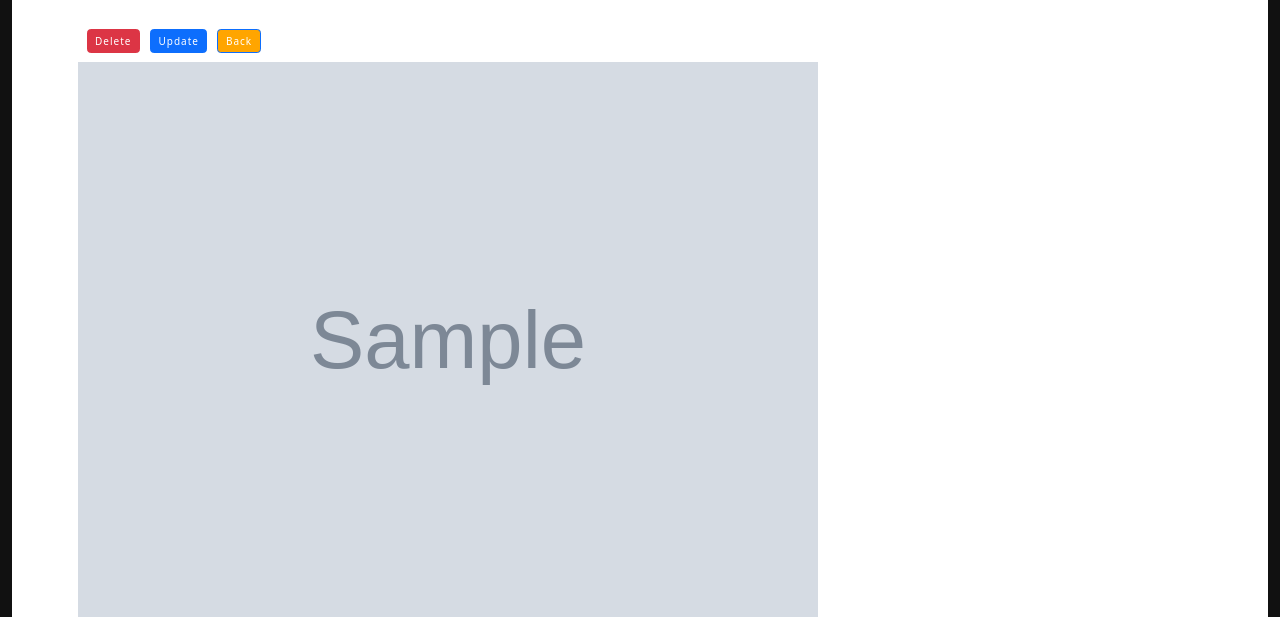
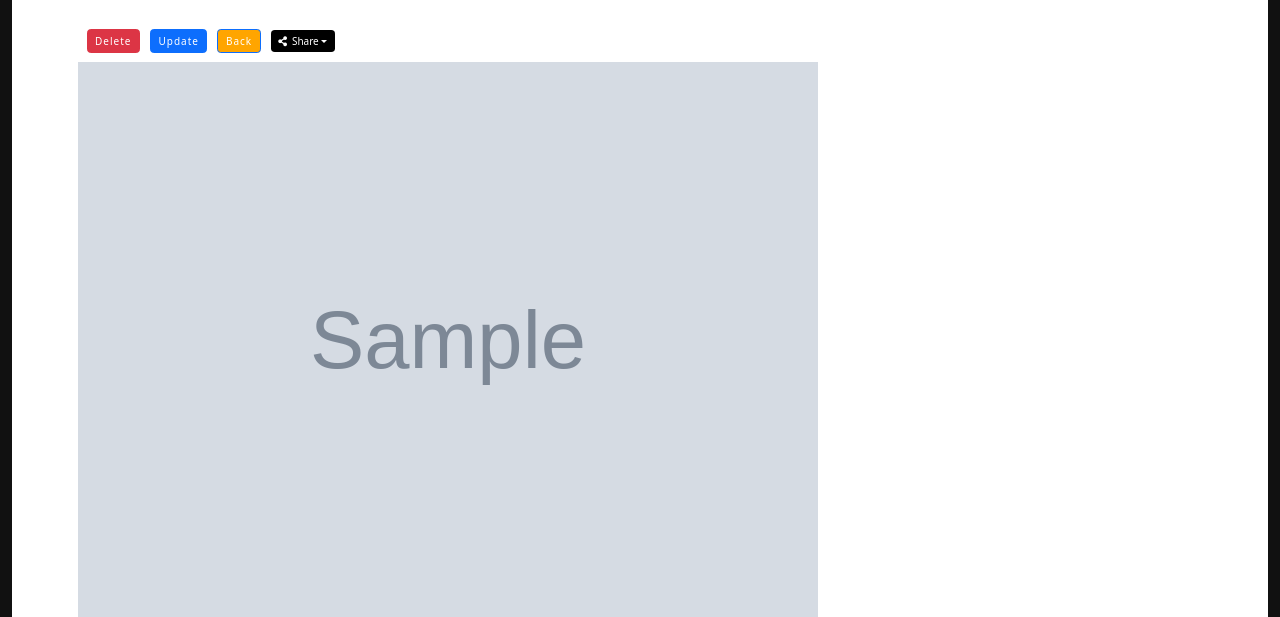
Before and after one commit to shaymk1/2025-i-ran-gallery, a Django app: template app/templates/blog_detailed.html in a window 1280 px wide. Shown: the part 192-809 px from the top of the page. Run offline with Django 5.2, Linux system fonts and the light colour scheme; the template is opened without the code that fills it: most values are stand-ins (such as "Sample title", 1, 10 or a date in 2020); grey boxes marked "Sample" are stand-in pictures; parts of the project's set-up code (start-up, migrations or seed data) failed here and were passed over; some web fonts are replaced.

Commit message:
added social media sharing in the blog-detsil template

```diff
--- a/app/templates/blog_detailed.html
+++ b/app/templates/blog_detailed.html
@@ -36,14 +36,31 @@
 		<div id="content" class="site-content">
 			<div id="primary" class="content-area column two-thirds single-portfolio">
 				<main id="main" class="site-main">
-					<div class="nav-buttons" style="margin: 6px; padding: 3px; display: flex; gap: 10px;">
+					<div class="nav-buttons" style="margin: 6px; padding: 3px; display: flex; gap: 10px; align-items: center;">
 						<!-- Delete Button -->
 						<a href="{% url 'delete' 'blog' blog.id %}" class="btn btn-danger" style="color: white;">Delete</a>
-
 						<!-- Update Button -->
 						<a href="{% url 'update_blog'  blog.id %}" class="btn btn-primary" style="color: white;">Update</a>
 						<!-- Back Button -->
 						<a href="{% url 'blog' %}" class="btn btn-primary" style="color: white;background-color:orange;">Back</a>
+						<!-- Share Button Dropdown -->
+						<div class="dropdown">
+							<button class="btn btn-dark dropdown-toggle d-flex align-items-center" type="button" id="shareDropdown" data-bs-toggle="dropdown" aria-expanded="false" style="background:black; color:white; border:none;">
+								<i class="fas fa-share-alt me-2"></i> Share
+							</button>
+							<ul class="dropdown-menu" aria-labelledby="shareDropdown">
+								<li><a class="dropdown-item" href="https://twitter.com/intent/tweet?url={{ request.build_absolute_uri }}&text={{ blog.title }}" target="_blank"><i class="fab fa-twitter me-2"></i>Twitter</a></li>
+								<li><a class="dropdown-item" href="https://www.facebook.com/sharer/sharer.php?u={{ request.build_absolute_uri }}" target="_blank"><i class="fab fa-facebook me-2"></i>Facebook</a></li>
+								<li><a class="dropdown-item" href="https://wa.me/?text={{ blog.title }}%20{{ request.build_absolute_uri }}" target="_blank"><i class="fab fa-whatsapp me-2"></i>WhatsApp</a></li>
+								<li><a class="dropdown-item"
+									href="https://mail.google.com/mail/?view=cm&fs=1&to=&su={{ blog.title|urlencode }}&body={{ request.build_absolute_uri|urlencode }}"
+									target="_blank">
+									 <i class="fas fa-envelope me-2"></i>Email
+								 </a>
+								</a>
+							</li>
+							</ul>
+						</div>
 					</div>
 					<article class="portfolio hentry">
 						<header class="entry-header">
@@ -79,6 +96,7 @@
 							<a href="{% url 'blog_by_tag' tag.slug %}" class="tag text-black">#{{ tag.name }}</a>
 						{% endfor %}
 					</div>
+
 					{% comment %} related posts {% endcomment %}
 					{% if related_posts %}
 							<div class="related-posts mt-5">
```
